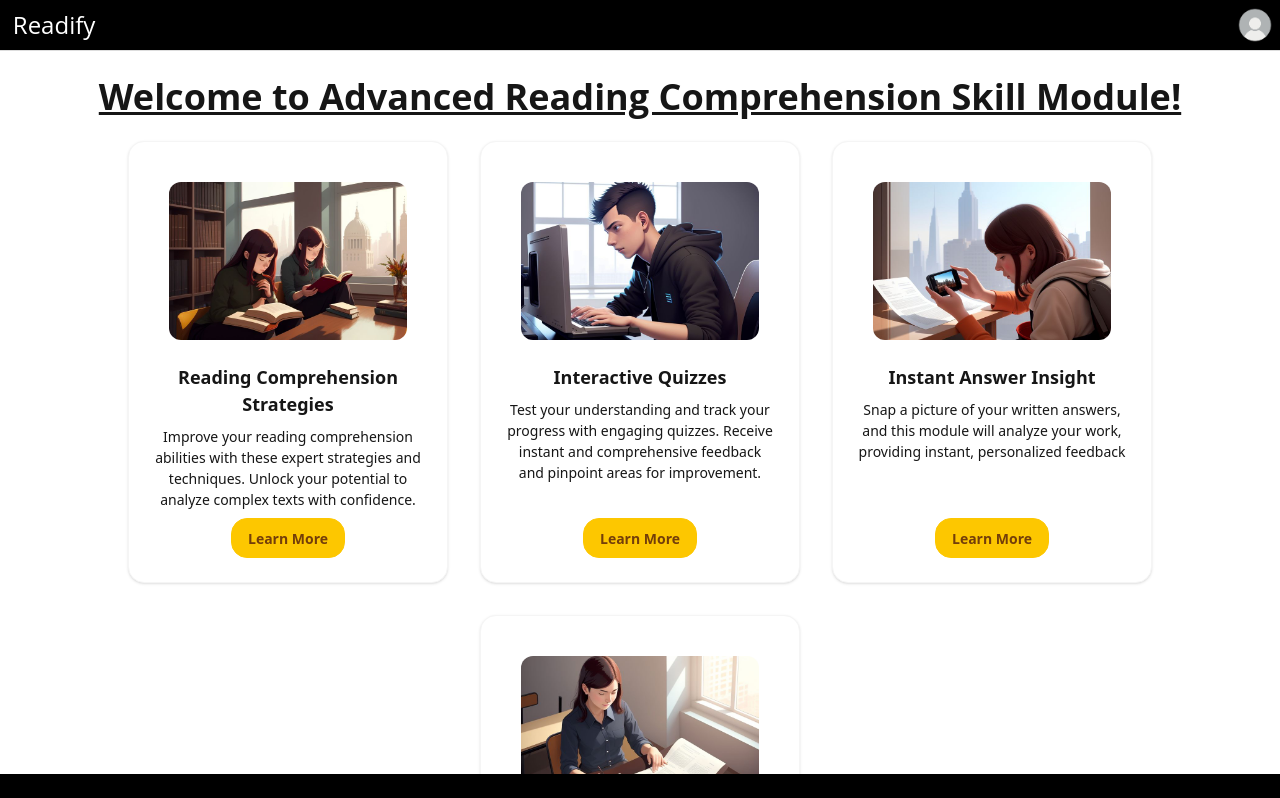
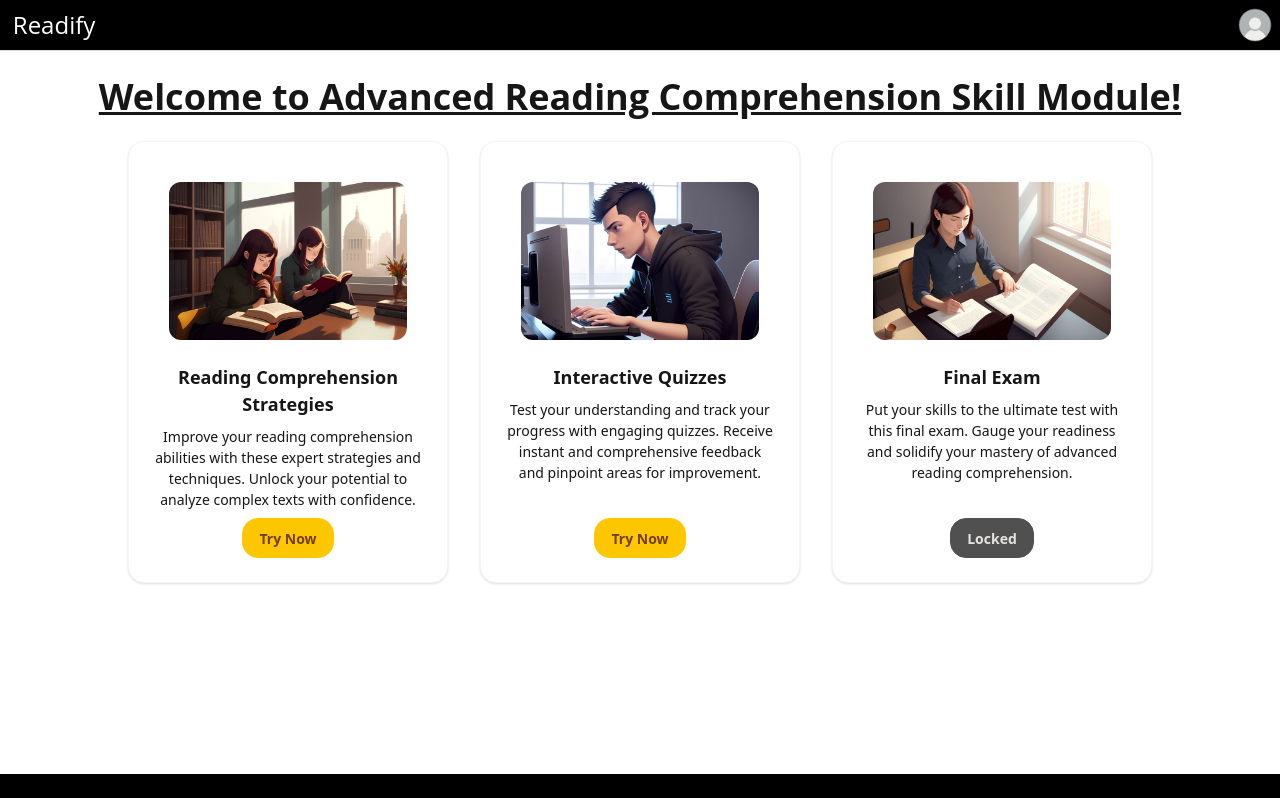
Before and after one commit to IT21118340/RP24-25J-027, a React (Vite) app in the folder Web App/: page / in a window 1280 px wide. Shown: the top 798 px of the page. Built offline with nearby package versions, Linux system fonts and the light colour scheme.

Commit message:
Update App.jsx

```diff
--- a/Web App/src/App.jsx
+++ b/Web App/src/App.jsx
@@ -1,38 +1,73 @@
-import React from "react";
+import React, { useState } from "react";
+import { NavLink } from "react-router";
 import "./App.css";
 
 function App() {
+	const [showAlert, setShowAlert] = useState(false);
+
 	const cardDetails = [
 		{
 			title: "Reading Comprehension Strategies",
 			description:
 				"Improve your reading comprehension abilities with these expert strategies and techniques. Unlock your potential to analyze complex texts with confidence.",
 			img: "src/assets/Skills.jpg",
+			link: "/skills",
+			status: "active",
 		},
 		{
 			title: "Interactive Quizzes",
 			description:
 				"Test your understanding and track your progress with engaging quizzes. Receive instant and comprehensive feedback and pinpoint areas for improvement.",
 			img: "src/assets/Quizes.jpg",
-		},
-		{
-			title: "Instant Answer Insight",
-			description:
-				"Snap a picture of your written answers, and this module will analyze your work, providing instant, personalized feedback",
-			img: "src/assets/Pastpapers.jpg",
+			link: "/quizes",
+			status: "active",
 		},
 		{
 			title: "Final Exam",
 			description:
 				"Put your skills to the ultimate test with this final exam. Gauge your readiness and solidify your mastery of advanced reading comprehension.",
 			img: "src/assets/FinalExam.jpg",
+			link: "/",
+			status: "inactive",
 		},
 	];
 
+	const handleLockedButtonClick = () => {
+		setShowAlert(true);
+		setTimeout(() => {
+			setShowAlert(false);
+		}, 3000);
+	};
+
 	return (
 		<>
-			<center>
-				<h1 className="text-4xl font-bold underline font-[Open_Sans]">
+			<center style={{ margin: "0.5%" }}>
+				{showAlert && (
+					<div role="alert" className="alert alert-warning">
+						<svg
+							xmlns="http://www.w3.org/2000/svg"
+							className="h-6 w-6 shrink-0 stroke-current"
+							fill="none"
+							viewBox="0 0 24 24"
+						>
+							<path
+								strokeLinecap="round"
+								strokeLinejoin="round"
+								strokeWidth="2"
+								d="M12 9v2m0 4h.01m-6.938 4h13.856c1.54 0 2.502-1.667 1.732-3L13.732 4c-.77-1.333-2.694-1.333-3.464 0L3.34 16c-.77 1.333.192 3 1.732 3z"
+							/>
+						</svg>
+						<span>
+							Warning: Final Exam is currently locked! You need to
+							complete at least five quizes to unlock this.
+						</span>
+					</div>
+				)}
+
+				<h1
+					className="text-4xl font-bold underline font-[Open_Sans]"
+					style={{ marginTop: "1%" }}
+				>
 					Welcome to Advanced Reading Comprehension Skill Module!
 				</h1>
 
@@ -55,9 +90,20 @@ function App() {
 								<h2 className="card-title">{card.title}</h2>
 								<p>{card.description}</p>
 								<div className="card-actions">
-									<button className="btn btn-primary">
-										Learn More
-									</button>
+									{card.status === "active" ? (
+										<NavLink to={card.link} end>
+											<button className="btn btn-primary">
+												Try Now
+											</button>
+										</NavLink>
+									) : (
+										<button
+											className="btn btn-neutral"
+											onClick={handleLockedButtonClick}
+										>
+											Locked
+										</button>
+									)}
 								</div>
 							</div>
 						</div>
```
